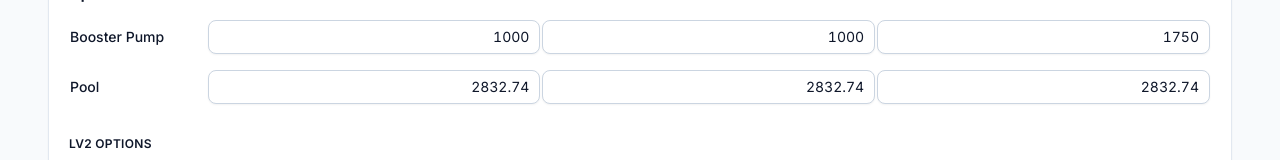
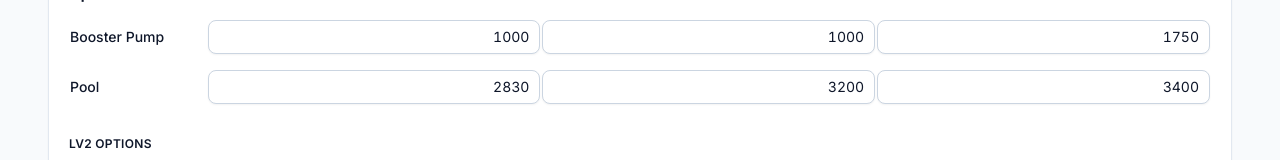
Before and after one commit to cappadonna06/Frontline-pricing-demo, a React (Vite) app: page / in a window 1280 px wide. Shown: the part 2052-2212 px from the top of the page. Built offline with nearby package versions, Linux system fonts and the light colour scheme.

Commit message:
Update FrontlinePricingCalculator.tsx

```diff
--- a/src/FrontlinePricingCalculator.tsx
+++ b/src/FrontlinePricingCalculator.tsx
@@ -116,7 +116,7 @@ const [adderCost, setAdderCost] = useState({
 
   // Pool: MP3 and LV2
   pool: {
-    MP3: { S: 2832.74, M: 2832.74, L: 2832.74 },
+    MP3: { S: 2830, M: 3200, L: 3400 },
     LV2: { S: 5000, M: 6000, L: 7000 },
   },
 
@@ -971,7 +971,7 @@ function AdderBlock({
   setCostBySize: (v: any) => void;
   calcPrice: (k: any) => number;
 }) {
-  const GRID = "grid grid-cols-[48px,48px,86px] gap-2"; // Size | Cost | Price
+  const GRID = "grid grid-cols-[48px,72px,86px] gap-2"; // Size | Cost | Price
 
   const header = (
     <div className="flex items-center justify-between mb-2">
```
